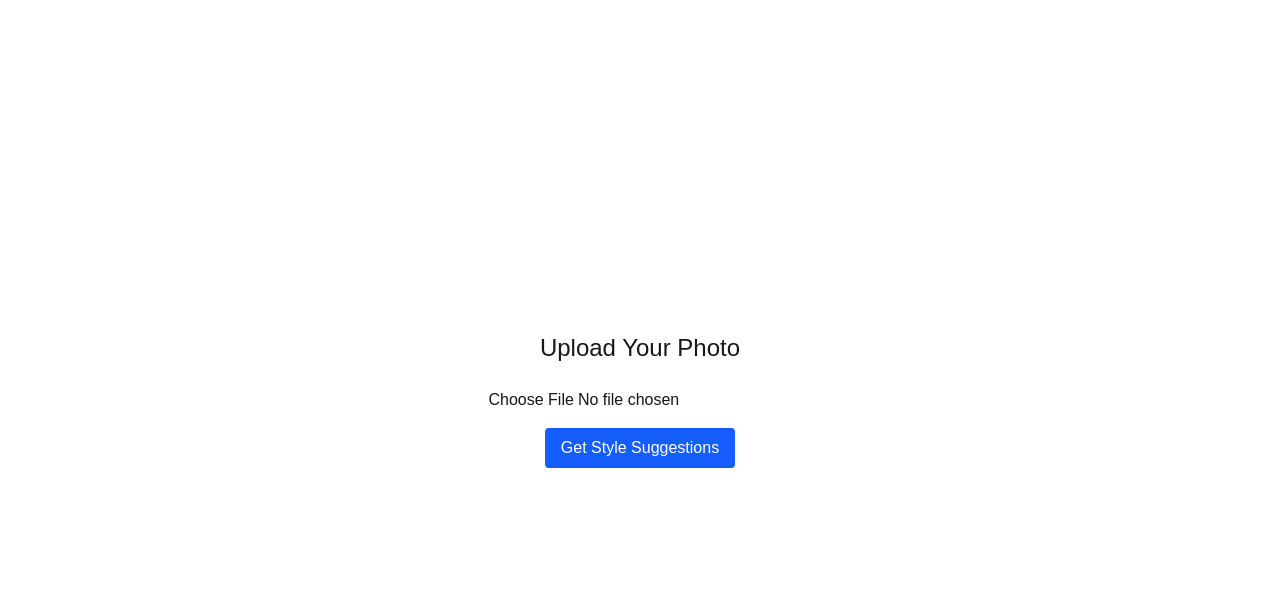
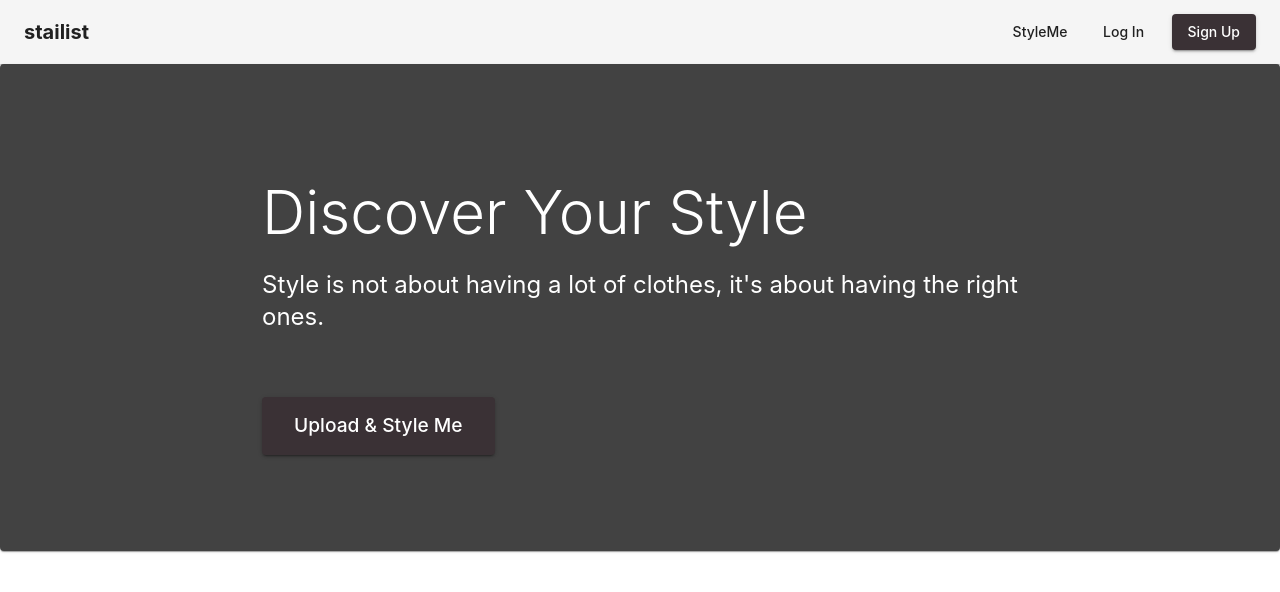
Before and after one commit to giuliovv/stailist, a Next.js app: page / in a window 1280 px wide. Shown: the top 592 px of the page. Built offline with nearby package versions, Linux system fonts and the light colour scheme; what @mui/material-nextjs would draw is missing.

Commit message:
Improving landing page appearance with MUI interface

```diff
--- a/src/app/layout.js
+++ b/src/app/layout.js
@@ -1,8 +1,11 @@
+'use client';
+
 import { Geist, Geist_Mono } from "next/font/google";
 import { AppRouterCacheProvider } from '@mui/material-nextjs/v15-appRouter';
 import "./globals.css";
 import { Roboto } from 'next/font/google';
 import { ThemeProvider } from '@mui/material/styles';
+import CssBaseline from '@mui/material/CssBaseline';
 import theme from './theme';
 
 const roboto = Roboto({
@@ -33,11 +36,12 @@ export default function RootLayout({ children }) {
       <body
         className={`${geistSans.variable} ${geistMono.variable} antialiased`}
       >
-        <AppRouterCacheProvider>
-          <ThemeProvider theme={theme}>
+        <ThemeProvider theme={theme}>
+          <CssBaseline />
+          <AppRouterCacheProvider>
             {children}
-          </ThemeProvider>
-        </AppRouterCacheProvider>
+          </AppRouterCacheProvider>
+        </ThemeProvider>
       </body>
     </html>
   );
--- a/src/app/page.js
+++ b/src/app/page.js
@@ -2,40 +2,283 @@
 
 import { useState } from "react";
 import Image from "next/image";
+import {
+  AppBar,
+  Toolbar,
+  Typography,
+  Button,
+  Container,
+  Box,
+  Paper,
+  useTheme,
+} from "@mui/material";
+import { styled } from "@mui/material/styles";
+
+// Styled components
+const HeroSection = styled(Paper)(({ theme }) => ({
+  position: "relative",
+  backgroundColor: theme.palette.grey[800],
+  color: theme.palette.common.white,
+  marginBottom: theme.spacing(4),
+  backgroundSize: "cover",
+  backgroundRepeat: "no-repeat",
+  backgroundPosition: "center",
+  padding: theme.spacing(8, 0, 6),
+}));
+
+const HeroContent = styled(Box)(({ theme }) => ({
+  position: "relative",
+  padding: theme.spacing(3),
+  [theme.breakpoints.up("md")]: {
+    padding: theme.spacing(6),
+    paddingRight: 0,
+  },
+}));
+
+const UploadButton = styled(Button)(({ theme }) => ({
+  marginTop: theme.spacing(4),
+  padding: theme.spacing(1.5, 4),
+  fontSize: "1.2rem",
+}));
+
+// Fashion quotes for inspiration
+const fashionQuotes = [
+  "Style is a way to say who you are without having to speak.",
+  "You can have anything you want in life if you dress for it. —Edith Head",
+  "Clothes mean nothing until someone lives in them.",
+  "Style is not about having a lot of clothes, it's about having the right ones.",
+  "Fashion is what you're offered four times a year by designers. Style is what you choose.",
+];
 
 export default function Home() {
   const [preview, setPreview] = useState(null);
+  const [isLoading, setIsLoading] = useState(false);
+  const [error, setError] = useState(null);
+  const [suggestions, setSuggestions] = useState(null);
+  const theme = useTheme();
+
+  // Get a random quote
+  const randomQuote = fashionQuotes[Math.floor(Math.random() * fashionQuotes.length)];
 
   function handleFileChange(e) {
     const file = e.target.files?.[0];
     if (!file) return;
+
+    setError(null);
+    setSuggestions(null);
+
+    if (!file.type.startsWith('image/')) {
+      setError('Please upload an image file');
+      return;
+    }
+
+    if (file.size > 5 * 1024 * 1024) {
+      setError('File size should be less than 5MB');
+      return;
+    }
+
     setPreview(URL.createObjectURL(file));
   }
 
-  function handleUpload() {
-    // TODO: send `preview` or original file to your API for style suggestions
+  async function handleUpload() {
+    if (!preview) {
+      setError('Please select an image first');
+      return;
+    }
+
+    setIsLoading(true);
+    setError(null);
+
+    try {
+      const response = await fetch(preview);
+      const blob = await response.blob();
+      const reader = new FileReader();
+
+      reader.onloadend = async () => {
+        const base64data = reader.result;
+
+        const apiResponse = await fetch('/api/analyze-image', {
+          method: 'POST',
+          headers: {
+            'Content-Type': 'application/json',
+          },
+          body: JSON.stringify({
+            image: base64data,
+          }),
+        });
+
+        if (!apiResponse.ok) {
+          throw new Error('Failed to analyze image');
+        }
+
+        const data = await apiResponse.json();
+        setSuggestions(data);
+      };
+
+      reader.readAsDataURL(blob);
+    } catch (err) {
+      setError(err.message || 'Something went wrong');
+    } finally {
+      setIsLoading(false);
+    }
   }
 
   return (
-    <div className="flex flex-col items-center justify-center min-h-screen p-8">
-      <h1 className="text-2xl mb-6">Upload Your Photo</h1>
+    <>
+      {/* App Bar */}
+      <AppBar position="static" color="default" elevation={1}>
+        <Toolbar>
+          <Typography
+            variant="h6"
+            color="inherit"
+            noWrap
+            sx={{ flexGrow: 1, fontWeight: 'bold' }}
+          >
+            stailist
+          </Typography>
+          <Button color="inherit" href="/">
+            StyleMe
+          </Button>
+          <Button color="inherit" sx={{ ml: 2 }}>
+            Log In
+          </Button>
+          <Button
+            variant="contained"
+            color="primary"
+            sx={{ ml: 2 }}
+          >
+            Sign Up
+          </Button>
+        </Toolbar>
+      </AppBar>
+
+      {/* Hero Section */}
+      <HeroSection>
+        <Container maxWidth="md">
+          <HeroContent>
+            <Typography
+              component="h1"
+              variant="h2"
+              color="inherit"
+              gutterBottom
+            >
+              Discover Your Style
+            </Typography>
+            <Typography variant="h5" color="inherit" paragraph>
+              {randomQuote}
+            </Typography>
+            <Box sx={{ mt: 4 }}>
               <input
                 type="file"
                 accept="image/*"
                 onChange={handleFileChange}
-        className="mb-4"
+                style={{ display: 'none' }}
+                id="file-upload"
               />
+              <label htmlFor="file-upload">
+                <UploadButton
+                  variant="contained"
+                  color="primary"
+                  component="span"
+                  disabled={isLoading}
+                >
+                  {isLoading ? 'Analyzing...' : 'Upload & Style Me'}
+                </UploadButton>
+              </label>
+            </Box>
+          </HeroContent>
+        </Container>
+      </HeroSection>
+
+      {/* Preview and Results Section */}
+      <Container maxWidth="md">
         {preview && (
-        <div className="mb-4">
-          <Image src={preview} alt="Preview" width={300} height={300} />
-        </div>
+          <Box sx={{ mb: 4, textAlign: 'center' }}>
+            <Image
+              src={preview}
+              alt="Preview"
+              width={300}
+              height={300}
+              style={{
+                borderRadius: theme.shape.borderRadius,
+                objectFit: 'cover',
+              }}
+            />
+          </Box>
         )}
-      <button
-        onClick={handleUpload}
-        className="px-4 py-2 bg-blue-600 text-white rounded"
+
+        {error && (
+          <Paper
+            sx={{
+              p: 2,
+              mb: 2,
+              bgcolor: 'error.light',
+              color: 'error.contrastText',
+            }}
           >
-        Get Style Suggestions
-      </button>
-    </div>
+            {error}
+          </Paper>
+        )}
+
+        {suggestions && (
+          <Paper sx={{ p: 3 }}>
+            <Typography variant="h5" gutterBottom>
+              Your Style Recommendations
+            </Typography>
+
+            <Typography variant="h6" gutterBottom sx={{ mt: 3 }}>
+              Image Analysis
+            </Typography>
+            <Typography paragraph>
+              {suggestions.imageDescription}
+            </Typography>
+
+            <Typography variant="h6" gutterBottom sx={{ mt: 3 }}>
+              Recommendations
+            </Typography>
+            <Box component="ul" sx={{ pl: 2 }}>
+              {suggestions.recommendations.recommendations.map((rec, index) => (
+                <Typography component="li" key={index} paragraph>
+                  {rec}
+                </Typography>
+              ))}
+            </Box>
+
+            <Typography variant="h6" gutterBottom sx={{ mt: 3 }}>
+              Why These Work
+            </Typography>
+            <Typography paragraph>
+              {suggestions.recommendations.explanation}
+            </Typography>
+
+            <Box sx={{ mt: 3 }}>
+              <Typography variant="h6" gutterBottom>
+                Confidence Score
+              </Typography>
+              <Box
+                sx={{
+                  width: '100%',
+                  height: 8,
+                  bgcolor: 'grey.200',
+                  borderRadius: 1,
+                  overflow: 'hidden',
+                }}
+              >
+                <Box
+                  sx={{
+                    width: `${suggestions.recommendations.confidence * 100}%`,
+                    height: '100%',
+                    bgcolor: 'primary.main',
+                  }}
+                />
+              </Box>
+              <Typography variant="body2" color="text.secondary" sx={{ mt: 1 }}>
+                {Math.round(suggestions.recommendations.confidence * 100)}% confidence
+              </Typography>
+            </Box>
+          </Paper>
+        )}
+      </Container>
+    </>
   );
 }
--- a/src/app/theme.js
+++ b/src/app/theme.js
@@ -2,8 +2,33 @@
 import { createTheme } from '@mui/material/styles';
 
 const theme = createTheme({
+  palette: {
+    primary: {
+      main: '#3a3135', // You can customize this color
+    },
+    secondary: {
+      main: '#de0073', // You can customize this color
+    },
+  },
   typography: {
-    fontFamily: 'var(--font-roboto)',
+    fontFamily: [
+      '-apple-system',
+      'BlinkMacSystemFont',
+      '"Segoe UI"',
+      'Roboto',
+      '"Helvetica Neue"',
+      'Arial',
+      'sans-serif',
+    ].join(','),
+  },
+  components: {
+    MuiButton: {
+      styleOverrides: {
+        root: {
+          textTransform: 'none', // Prevents automatic uppercase transformation
+        },
+      },
+    },
   },
 });
 
```
Lines whose indentation alone changed are shown as unchanged.
